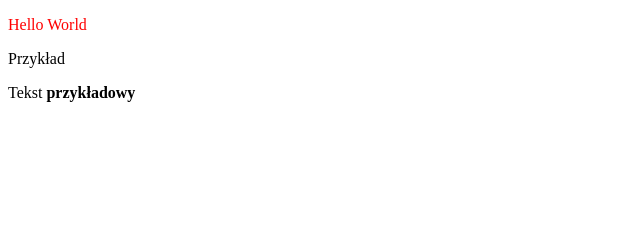
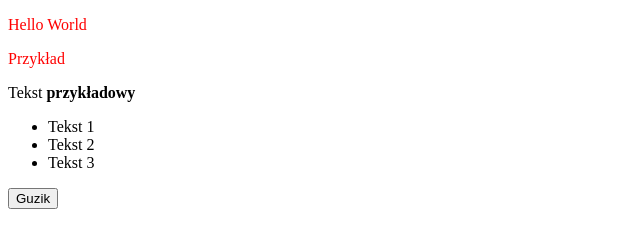
Before and after one commit to BuryPL/Jquery, a plain HTML site: page index.html in a window 1280 px wide. Shown: the whole page, without its empty margins (0-640 px from the left). Drawn offline with Linux system fonts and the light colour scheme.

Commit message:
JQuery_101_2

```diff
--- a/index.html
+++ b/index.html
@@ -11,7 +11,16 @@
     <div id="second">
 
     <p>Tekst <strong>przykładowy</strong></p>
+
     </div>
+
+    <ul>
+        <li>Tekst 1</li>
+        <li>Tekst 2</li>
+        <li>Tekst 3</li>
+    </ul>
+
+    <button type="button" id="przycisk">Guzik</button>
 
     <script src="js/jquery-3.2.0.min.js"></script>
     <script src="js/main.js"></script>
--- a/js/main.js
+++ b/js/main.js
@@ -2,11 +2,20 @@ $(function(){
     'use strict';
 
     $('#first').css({color:'red'});
-    //alert($('#first').text());
-    $('#first').text('Hello World');
+    //alert($('#first').text()); //zwraca wartość #first
+    $('#first').text('Hello World'); //ustawia wartość #first
 
     //alert($('#second').html());
 
     //alert($('#second').html('<b>Cześć</b>'));
-    $('#second').before('<p>Przykład</p>');
+    $('#second').before('<p id="paragraf">Przykład</p>');
+    $('#paragraf').css({color:'red'});
+
+//    $('li').each(function(){
+//        alert($(this).text());
+//    });
+
+    $('#przycisk').click(function(){
+        alert($(this).text());
+    });
 })
```
